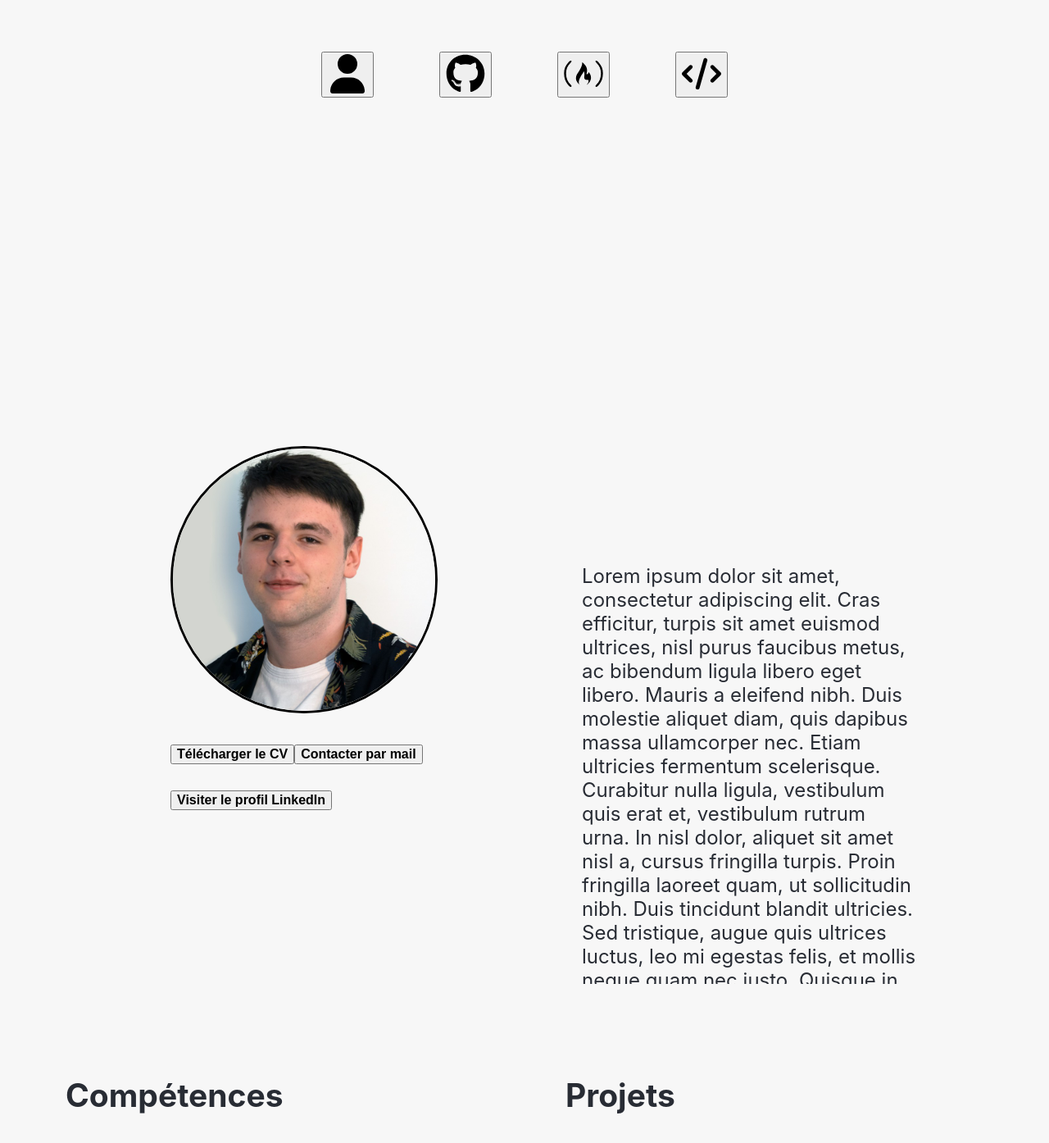
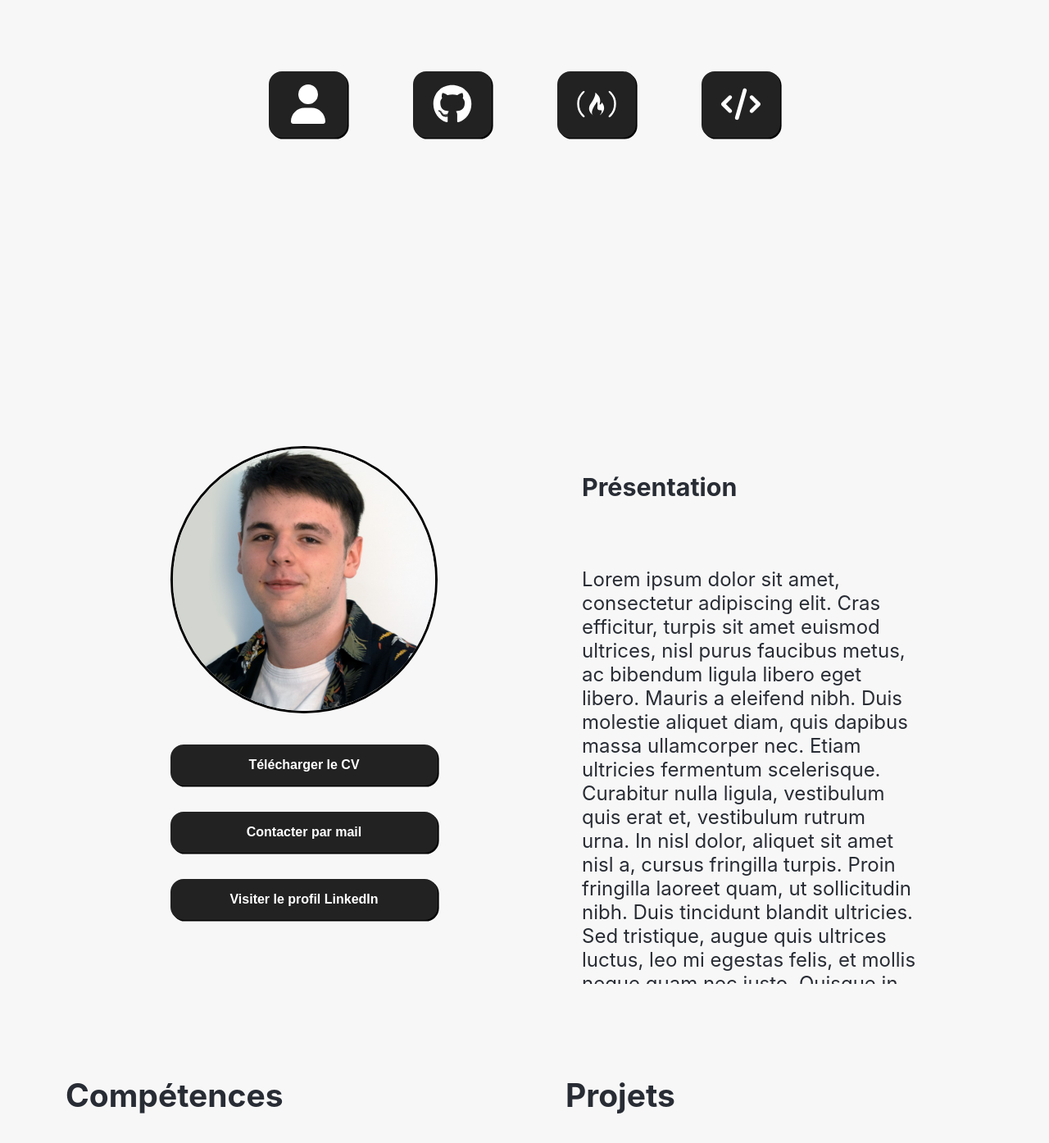
Before and after one commit to Lauiss/portfolio, a React (Create React App) app: page / in a window 1280 px wide. Shown: the part 400-1794 px from the top of the page at 82% size. Built offline with nearby package versions, Linux system fonts and the light colour scheme; the HTML template or start-up script is replaced by a standard one.

Commit message:
added skill idea + title on presentation

```diff
--- a/package.json
+++ b/package.json
@@ -11,7 +11,6 @@
     "@testing-library/jest-dom": "^5.17.0",
     "@testing-library/react": "^13.4.0",
     "@testing-library/user-event": "^13.5.0",
-    "chart.js": "^4.4.2",
     "i18next": "^23.10.1",
     "react": "^18.2.0",
     "react-chrono": "^2.6.1",
--- a/src/App.js
+++ b/src/App.js
@@ -54,13 +54,6 @@ function App() {
     setDarkMode(prevDarkMode => !prevDarkMode);
   }
 
-  const scrollTo = (id) => () => {
-    const element = document.getElementById(id);
-    if (element) {
-      element.scrollIntoView({ behavior: 'smooth' });
-    }
-  };
-
   return (
     <div className={(darkMode ? 'dark-theme' : 'light-theme') + " App"}>
       <div className="App-header">
@@ -72,8 +65,8 @@ function App() {
           <p>{translate('I_AM')} <span>Florian</span>, {translate('SOFTWARE_ENGINEER')}</p>
         </div>
         <div className="btns-containers">
-          <CustomButton onClickFunction={() => scrollTo('presentation')} icon={faUser} animateBtn={true} className="btn-margin" />
-          <CustomButton icon={faGithub} animateBtn={true} className="btn-margin" />
+          <CustomButton href={"#presentation"} icon={faUser} animateBtn={true} className="btn-margin" />
+          <CustomButton href={"#skills-and-projects"} icon={faGithub} animateBtn={true} className="btn-margin" />
           <CustomButton icon={faFreeCodeCamp} animateBtn={true} className="btn-margin" />
           <CustomButton icon={faCode} animateBtn={true} className="btn-margin" />
         </div>
--- a/src/components/button/custom_button.js
+++ b/src/components/button/custom_button.js
@@ -2,10 +2,10 @@ import { FontAwesomeIcon } from '@fortawesome/react-fontawesome';
 import './custom_button.css';
 
 
-function CustomButton({ icon, role = "#", onClickFunction, animateBtn }) {
+function CustomButton({ icon, href = "#", onClickFunction, animateBtn }) {
   return (
     <div className="btn-container">
-      <button role={role} onClick={onClickFunction} className={(animateBtn ? "btn-animation" : "") + "custom-btn"}><FontAwesomeIcon icon={icon} className="icon" /></button>
+      <a href={href}><button onClick={onClickFunction} className={(animateBtn ? "btn-animation" : "") + " custom-btn "}><FontAwesomeIcon icon={icon} className="icon" /></button></a>
     </div>
   )
 }
--- a/src/items/presentation/presentation.css
+++ b/src/items/presentation/presentation.css
@@ -27,8 +27,12 @@ img {
 
 .presentation-page p {
   font-size: 1.5rem;
-  margin: 10rem 10rem 0 10rem;
+  margin: 5rem 10rem 0 10rem;
   text-align: auto;
+}
+
+.title {
+  margin: 3rem 0 0 10rem;
 }
 
 
--- a/src/items/presentation/presentation.js
+++ b/src/items/presentation/presentation.js
@@ -9,12 +9,13 @@ function Presentation({translate}) {
           <img src={pfp} alt="pfp" />
         </div>
         <div>
-          <button className="btn-action">{ translate('DOWNLOAD_CV') }</button>
-          <button className="btn-action">{ translate('CONTACT_MAIL') }</button>
-          <button className="btn-action">{ translate('LINKEDIN') }</button>
+          <button className="btn-action custom-btn">{ translate('DOWNLOAD_CV') }</button>
+          <button className="btn-action custom-btn">{ translate('CONTACT_MAIL') }</button>
+          <button className="btn-action custom-btn">{ translate('LINKEDIN') }</button>
         </div>
       </div>
       <div className="right-block">
+        <h3 className="title">{ translate("PRESENTATION") }</h3>
         <div className="txt-container">
           <p className="txt">Lorem ipsum dolor sit amet, consectetur adipiscing elit. Cras efficitur, turpis sit amet euismod ultrices, nisl purus faucibus metus, ac bibendum ligula libero eget libero. Mauris a eleifend nibh. Duis molestie aliquet diam, quis dapibus massa ullamcorper nec. Etiam ultricies fermentum scelerisque. Curabitur nulla ligula, vestibulum quis erat et, vestibulum rutrum urna. In nisl dolor, aliquet sit amet nisl a, cursus fringilla turpis. Proin fringilla laoreet quam, ut sollicitudin nibh. Duis tincidunt blandit ultricies. Sed tristique, augue quis ultrices luctus, leo mi egestas felis, et mollis neque quam nec justo. Quisque in tortor sodales, imperdiet quam ac, tristique justo. Proin posuere cursus metus eget congue. Vestibulum lectus leo, pellentesque non condimentum non, mattis nec enim. Pellentesque id facilisis eros, eu dictum ipsum. Nam eget semper neque, ac cursus mi. Quisque dolor magna, tempus nec aliquam et, vehicula eu tellus.</p>
         </div>
--- a/src/items/skills_and_projects/skills_and_projects.css
+++ b/src/items/skills_and_projects/skills_and_projects.css
@@ -6,6 +6,18 @@
   margin: 5rem 0 5rem 5rem;
 }
 
+.skill-badge {
+  border-radius: 1rem;
+  background-color: red;
+  margin: 0.5rem;
+  padding: 0.5rem
+}
+
+.skills-container {
+  display: flex;
+  flex-direction: row;
+  gap: 5px;
+}
 /* .skills {
   /* Styles pour la partie compétences
 } */
--- a/src/items/skills_and_projects/skills_and_projects.js
+++ b/src/items/skills_and_projects/skills_and_projects.js
@@ -1,14 +1,16 @@
+import { faAngular, faJs, faReact } from '@fortawesome/free-brands-svg-icons';
 import React, { useState } from 'react';
-// import Timeline from 'react-timeline-scribble';
 import { Chrono } from 'react-chrono';
 import './skills_and_projects.css';
+
 
 const SkillsAndProjects = () => {
   const [activeSkill, setActiveSkill] = useState(null);
 
   const skills = [
-    { name: 'JavaScript', icon: 'prout', frameworks: ['Node.js', 'Express.js'] },
-    { name: 'React', icon: 'prout', frameworks: ['Redux', 'Next.js'] },
+    { name: 'JavaScript', icon: { faJs }, frameworks: ['Node.js', 'Express.js'] },
+    { name: 'Angular', icon: { faAngular }, frameworks: ['Node.js', 'Express.js'] },
+    { name: 'React', icon: { faReact }, frameworks: ['Redux', 'Next.js'] },
     // Ajoutez plus de compétences ici
   ];
 
@@ -25,13 +27,15 @@ const SkillsAndProjects = () => {
     <div className="skills-and-projects">
       <div className="skills">
         <h2>Compétences</h2>
-        <ul>
+
+        <div className='skills-container'>
           {skills.map((skill, index) => (
-            <li key={index} onMouseOver={() => setActiveSkill(skill)}>
-              {skill.icon} {skill.name}
-            </li>
+            <div key={index} onMouseOver={() => setActiveSkill(skill)} class="skill-badge">
+              {/* <FontAwesomeIcon icon={skill.icon} className='icon'/> */}
+              {skill.name}
+            </div>
           ))}
-        </ul>
+        </div>
         {activeSkill && (
           <div className="frameworks">
             <h3>Frameworks pour {activeSkill.name}</h3>
@@ -45,7 +49,7 @@ const SkillsAndProjects = () => {
       </div>
       <div className="projects">
         <h2>Projets</h2>
-        <Chrono mode="VERTICAL_ALTERNATING" disableToolbar={true} timelinePointShape='diamond' scrollable={true}
+        <Chrono mode="VERTICAL_ALTERNATING" disableToolbar={true} timelinePointShape='diamond' scrollable
           items={projects.map(project => ({ title: project.title, cardTitle: project.date }))} />
       </div>
     </div>
--- a/src/translate/de.json
+++ b/src/translate/de.json
@@ -4,5 +4,6 @@
     "SOFTWARE_ENGINEER": "Computertechniker",
     "DOWNLOAD_CV": "Lebenslauf herunterladen",
     "CONTACT_MAIL": "Bei Mail kontaktieren",
-    "LINKEDIN": "LinkedIn profile besuchen"
+    "LINKEDIN": "LinkedIn profile besuchen",
+    "PRESENTATION": "Vorstellung"
 }
--- a/src/translate/en.json
+++ b/src/translate/en.json
@@ -4,5 +4,6 @@
     "SOFTWARE_ENGINEER": "Software engineer",
     "DOWNLOAD_CV": "Download CV",
     "CONTACT_MAIL": "Contact by mail",
-    "LINKEDIN": "Visit LinkedIn profile"
+    "LINKEDIN": "Visit LinkedIn profile",
+    "PRESENTATION": "Presentation"
 }
--- a/src/translate/fr.json
+++ b/src/translate/fr.json
@@ -4,5 +4,6 @@
     "SOFTWARE_ENGINEER": "Ingénieur logiciel",
     "DOWNLOAD_CV": "Télécharger le CV",
     "CONTACT_MAIL": "Contacter par mail",
-    "LINKEDIN": "Visiter le profil LinkedIn"
+    "LINKEDIN": "Visiter le profil LinkedIn",
+    "PRESENTATION": "Présentation"
 }
```
